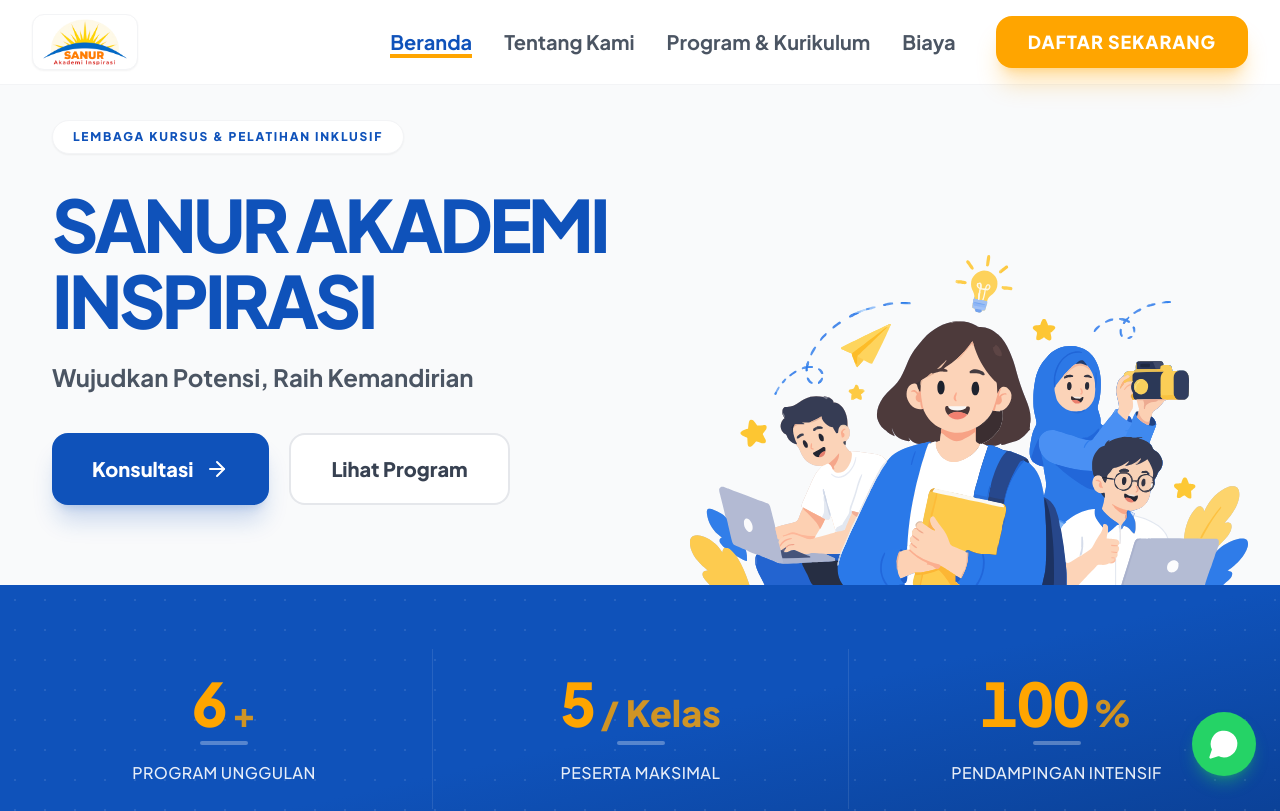
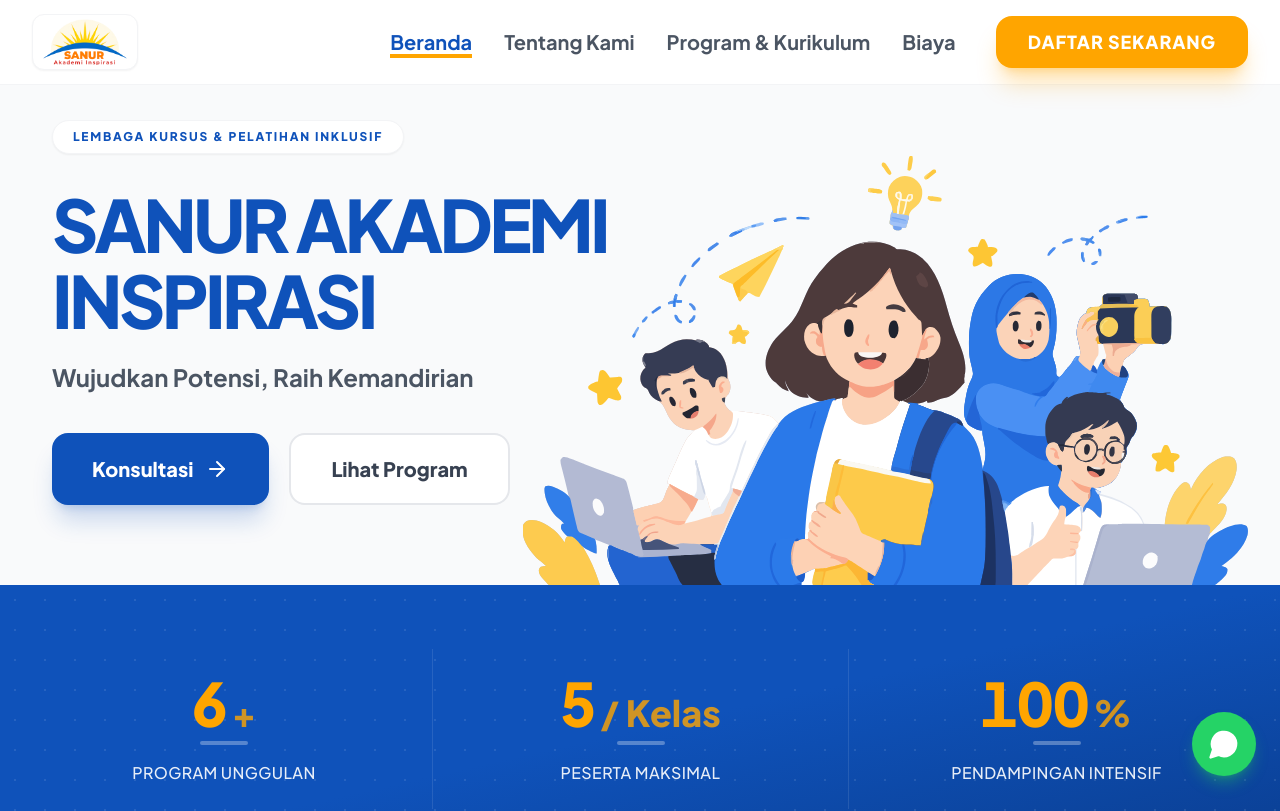
Before and after one commit to Jati804/Yayasan-SANUR-Akademi-Inspirasi, a React (Vite) app: page / in a window 1280 px wide. Shown: the top 811 px of the page. Built offline with nearby package versions, Linux system fonts and the light colour scheme.

Commit message:
Update Hero.tsx

```diff
--- a/components/Hero.tsx
+++ b/components/Hero.tsx
@@ -83,7 +83,7 @@
               aria-hidden="true"
               width={865}
               height={510}
-              className="block w-full max-w-[520px] sm:max-w-[600px] lg:max-w-none h-auto"
+              className="block w-full max-w-[520px] sm:max-w-[600px] lg:max-w-none h-auto lg:scale-[1.3] lg:origin-bottom-right lg:pointer-events-none"
             />
           </MotionDiv>
         </div>
```
